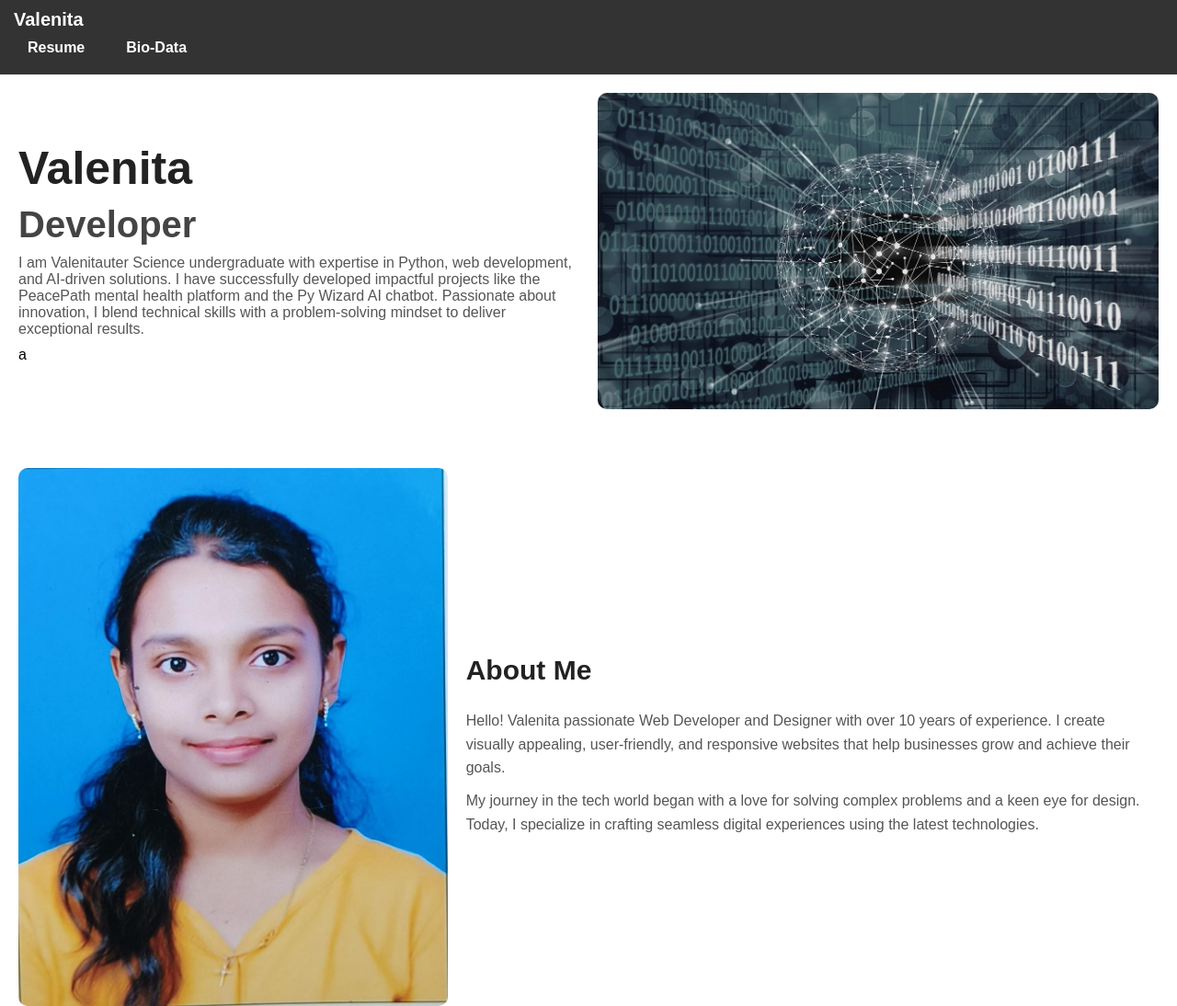
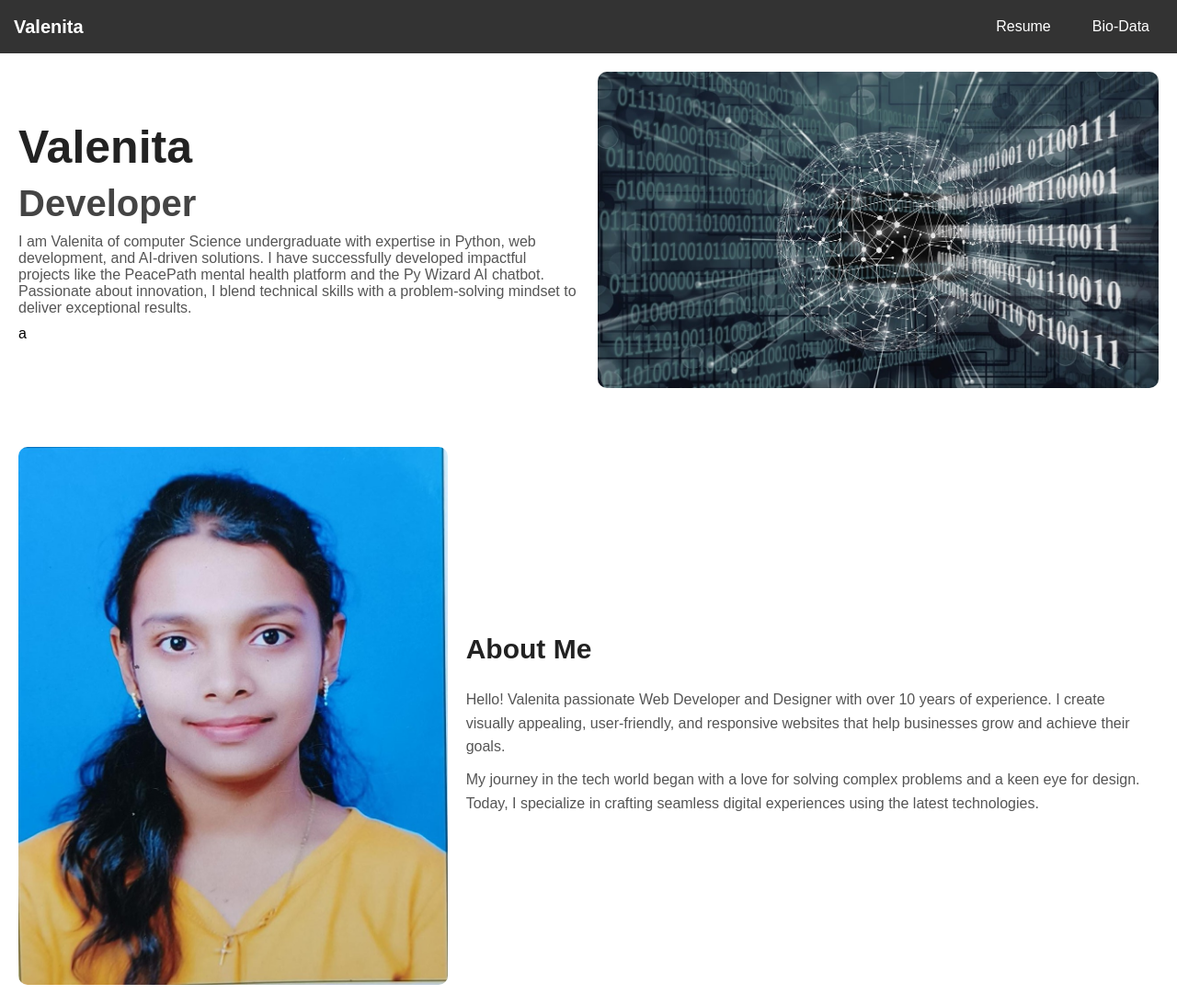
Before and after one commit to Valentinakerwadkar/fripop, a plain HTML site: page index.html in a window 1280 px wide. Shown: the top 1094 px of the page at 92% size. Drawn offline with Linux system fonts and the light colour scheme.

Commit message:
Update index.html

```diff
--- a/index.html
+++ b/index.html
@@ -310,7 +310,7 @@
 </head>
 <body>
     <nav>
-        <div class="logo">Valenita
+        <div class="logo">Valenita</div>
         <div class="nav-links">
             <a href="https://valentinakerwadkar.github.io/my/">Resume</a>
             <a href="#bio-data">Bio-Data</a>
@@ -322,7 +322,7 @@
             <div class="intro-text">
                 <h1>Valenita</h1>
                 <h2>Developer</h2>
-                <p>I am Valenitauter Science undergraduate with expertise in Python, web development, and AI-driven solutions. I have successfully developed impactful projects like the PeacePath mental health platform and the Py Wizard AI chatbot. Passionate about innovation, I blend technical skills with a problem-solving mindset to deliver exceptional results.</p>
+                <p>I am Valenita of computer Science undergraduate with expertise in Python, web development, and AI-driven solutions. I have successfully developed impactful projects like the PeacePath mental health platform and the Py Wizard AI chatbot. Passionate about innovation, I blend technical skills with a problem-solving mindset to deliver exceptional results.</p>
                 a
             </div>
             <div class="intro-image">
```
